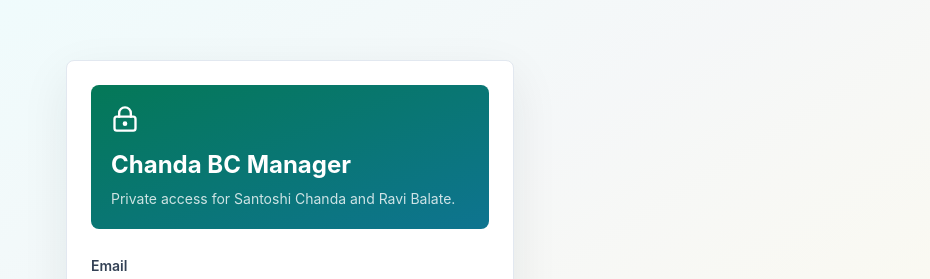
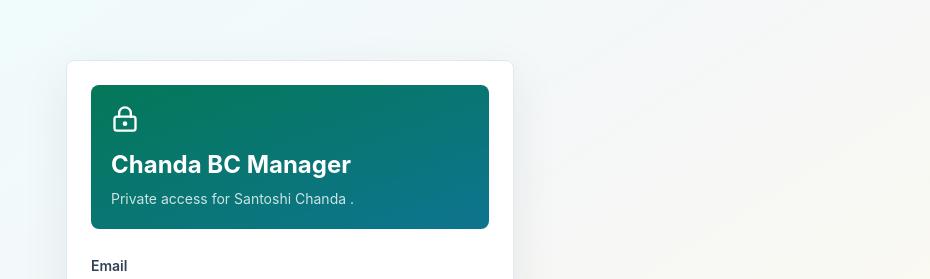
Before and after one commit to Abhichanda2003/chanda-bc-manager, a React (Vite) app: page /login in a window 1280 px wide. Shown: the part 103-382 px from the top of the page, without its empty margins (350-1280 px from the left). Built offline with nearby package versions, Linux system fonts and the light colour scheme; no server answers.

Commit message:
change santoshi chanda and ravi

```diff
--- a/index.html
+++ b/index.html
@@ -5,7 +5,7 @@
     <meta name="viewport" content="width=device-width, initial-scale=1.0" />
     <meta
       name="description"
-      content="Chanda BC Manager helps Santoshi Chanda and Ravi Balate manage private BC groups, payments, winners, reports, and reminders."
+      content="Chanda BC Manager helps Santoshi Chanda  manage private BC groups, payments, winners, reports, and reminders."
     />
     <title>Chanda BC Manager</title>
   </head>
--- a/src/pages/LoginPage.jsx
+++ b/src/pages/LoginPage.jsx
@@ -36,7 +36,7 @@ export default function LoginPage() {
         <div className="mb-6 rounded-lg bg-gradient-to-br from-emerald-700 to-cyan-700 p-5 text-white">
           <LockKeyhole size={28} aria-hidden="true" />
           <h1 className="mt-4 text-2xl font-bold">Chanda BC Manager</h1>
-          <p className="mt-2 text-sm text-white/80">Private access for Santoshi Chanda and Ravi Balate.</p>
+          <p className="mt-2 text-sm text-white/80">Private access for Santoshi Chanda .</p>
         </div>
 
         <form className="space-y-4" onSubmit={handleSubmit(onSubmit)}>
```
